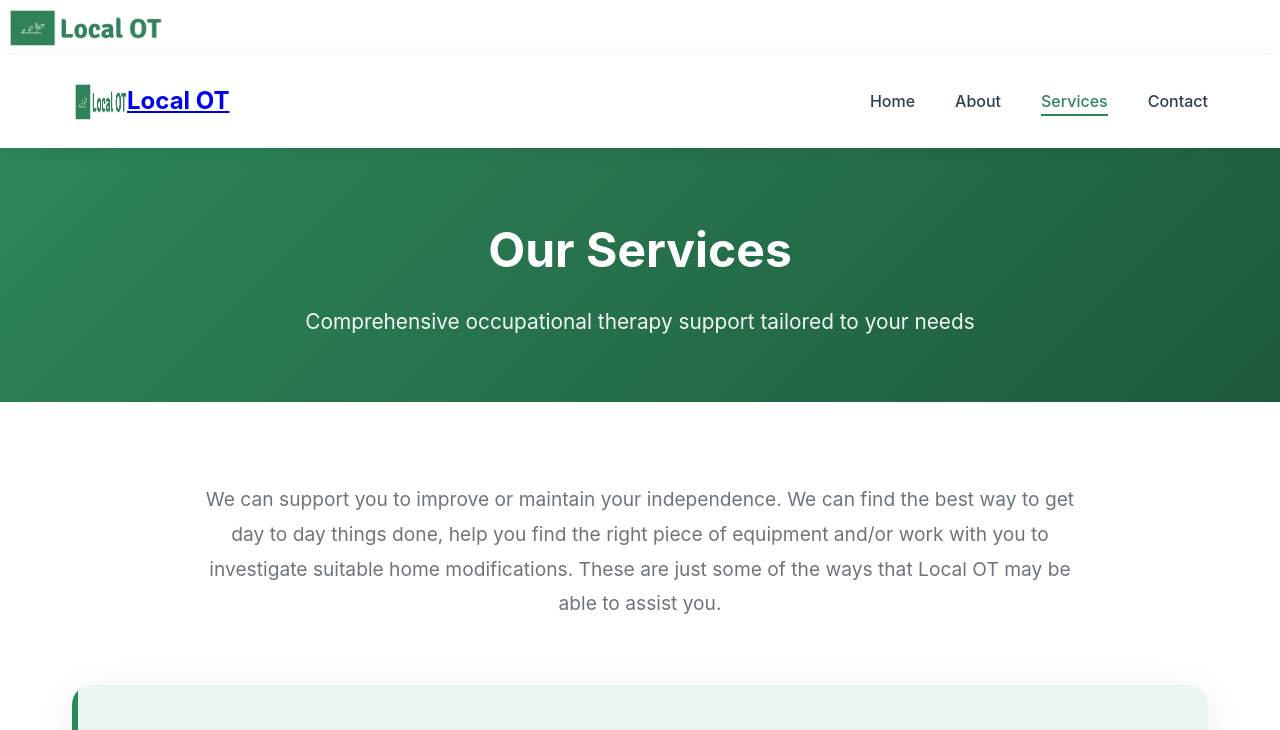
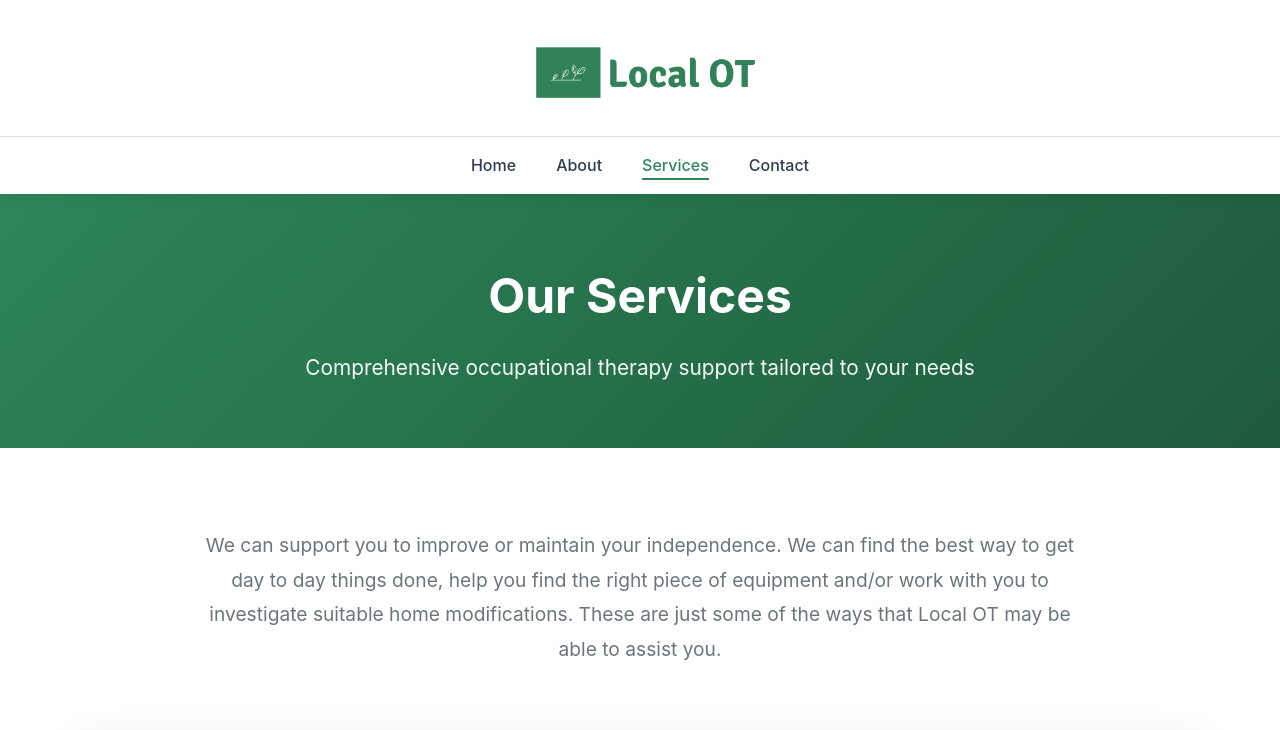
Before and after one commit to VastOceanLabs/Local-OT, a plain HTML site: page services.html in a window 1280 px wide. Shown: the top 730 px of the page. Drawn offline with Linux system fonts and the light colour scheme.

Commit message:
Fix header layout - remove text from logo and match about page format

```diff
--- a/services.html
+++ b/services.html
@@ -1,6 +1,4 @@
-<a href="index.html" class="logo">
-                <img src="LocalOT.png" alt="Local OT Logo" style="height: 55px; width: auto;">
-            </a><!DOCTYPE html>
+<!DOCTYPE html>
 <html lang="en">
 <head>
     <meta charset="UTF-8">
@@ -39,23 +37,24 @@
             z-index: 100;
         }
 
+        .logo-banner {
+            text-align: center;
+            padding: 2rem 2rem 1rem;
+            border-bottom: 1px solid var(--border);
+        }
+
+        .logo-banner img {
+            height: 80px;
+            width: auto;
+        }
+
         nav {
             max-width: 1200px;
             margin: 0 auto;
-            padding: 1.2rem 2rem;
+            padding: 1rem 2rem;
             display: flex;
-            justify-content: space-between;
+            justify-content: center;
             align-items: center;
-        }
-
-        .logo {
-            display: flex;
-            align-items: center;
-        }
-
-        .logo img {
-            height: 60px;
-            width: auto;
         }
 
         .nav-links {
@@ -334,11 +333,12 @@
 </head>
 <body>
     <header>
+        <div class="logo-banner">
+            <a href="index.html">
+                <img src="LocalOT.png" alt="Local OT Logo">
+            </a>
+        </div>
         <nav>
-            <a href="index.html" class="logo">
-                <img src="LocalOT.png" alt="Local OT Logo" style="width: 55px; height: 55px; border-radius: 12px;">
-                <h1>Local OT</h1>
-            </a>
             <ul class="nav-links">
                 <li><a href="index.html">Home</a></li>
                 <li><a href="about.html">About</a></li>
```
Also changed, not shown: contact.html (+18 -16 lines).
